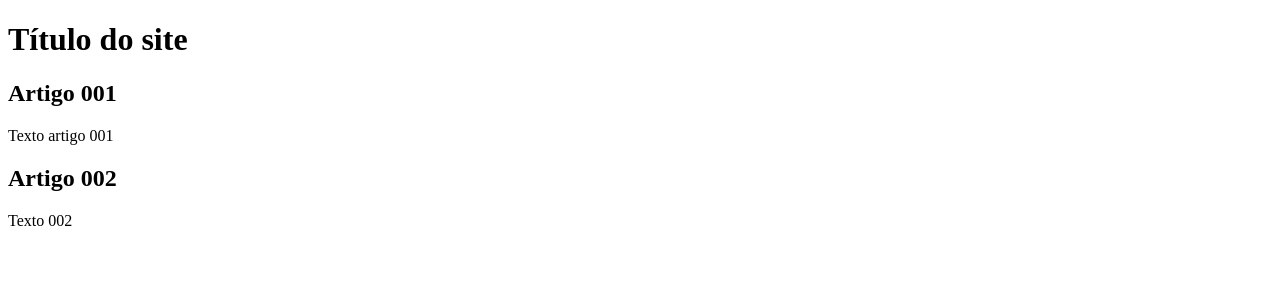
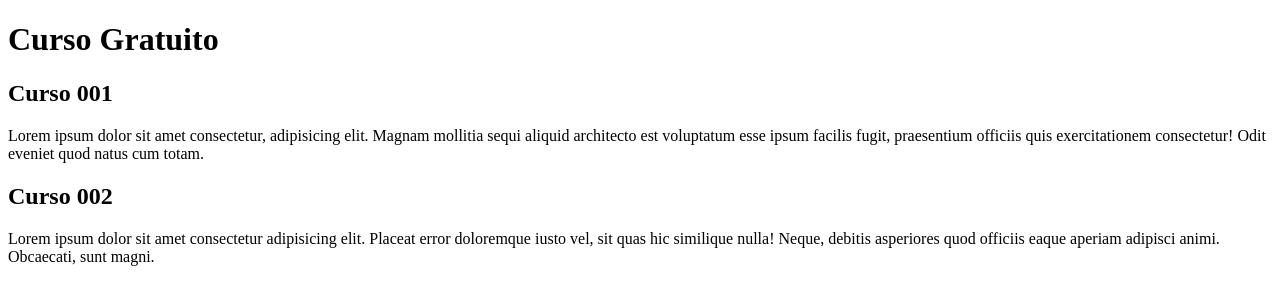
Before and after one commit to ManoelMoniz/projeto-site, a plain HTML site: page index.html in a window 1280 px wide. Drawn offline with Linux system fonts and the light colour scheme.

Commit message:
Comecei conteudo

```diff
--- a/index.html
+++ b/index.html
@@ -8,15 +8,15 @@
 <body>
     <main>
         <header>
-            <h1>Título do site</h1>
+            <h1>Curso Gratuito</h1>
         </header>
         <article>
-            <h2>Artigo 001</h2>
-            <p>Texto artigo 001</p>
+            <h2>Curso 001</h2>
+            <p>Lorem ipsum dolor sit amet consectetur, adipisicing elit. Magnam mollitia sequi aliquid architecto est voluptatum esse ipsum facilis fugit, praesentium officiis quis exercitationem consectetur! Odit eveniet quod natus cum totam.</p>
         </article>
         <article>
-            <h2>Artigo 002</h2>
-            <p>Texto 002</p>
+            <h2>Curso 002</h2>
+            <p>Lorem ipsum dolor sit amet consectetur adipisicing elit. Placeat error doloremque iusto vel, sit quas hic similique nulla! Neque, debitis asperiores quod officiis eaque aperiam adipisci animi. Obcaecati, sunt magni.</p>
         </article>
     </main>
 
```
